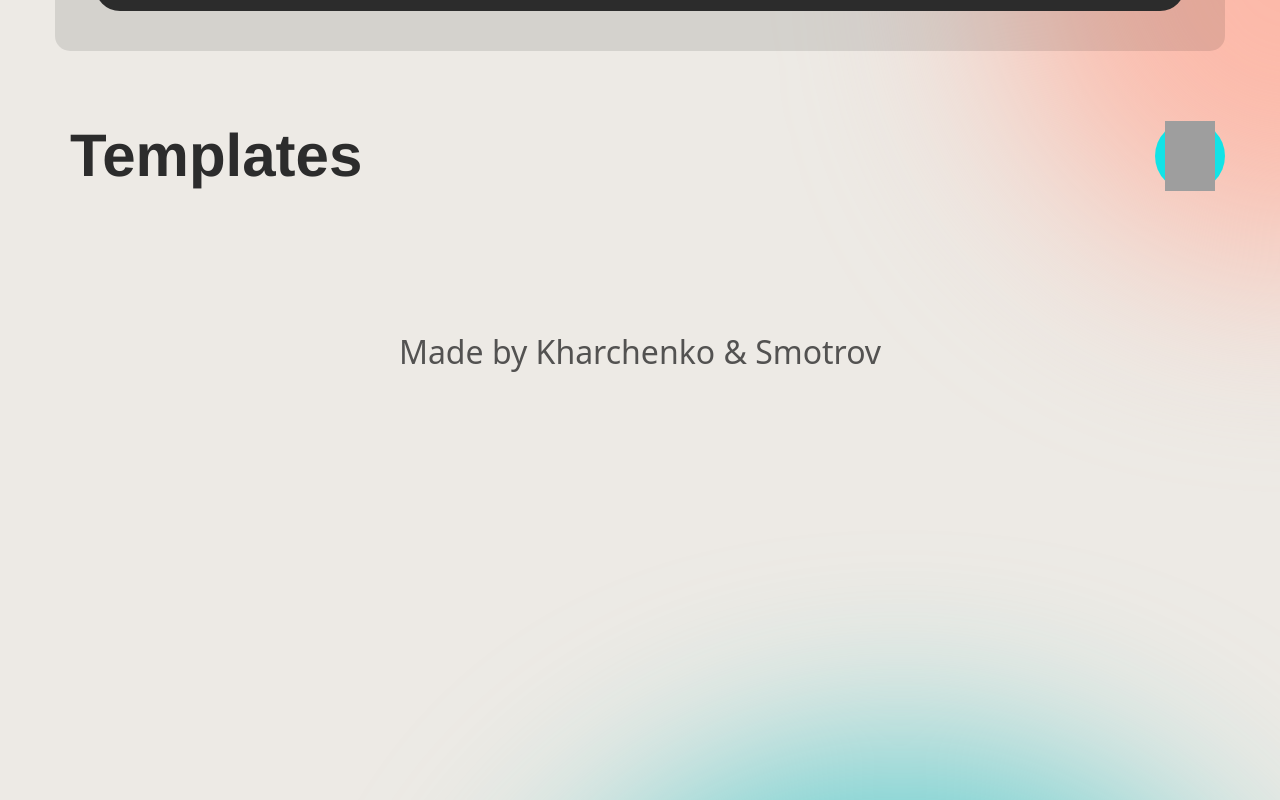
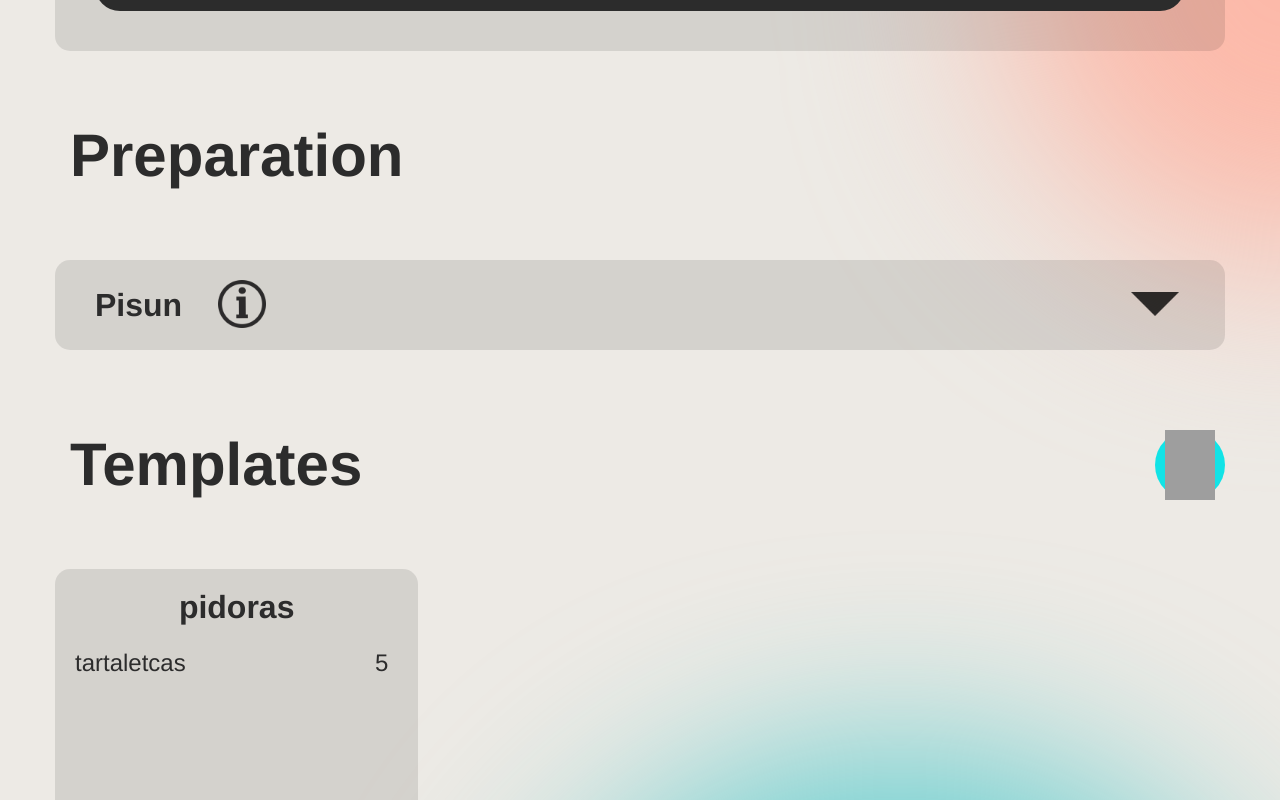
Before and after one commit to smotrov-misha/Tartaletcas, a React (Vite) app in the folder tartaletcas/: page / in a window 1280 px wide. Shown: the part 920-1720 px from the top of the page. Before the commit the page ends 1303 px from the top, so only its background shows below. Built offline with nearby package versions, Linux system fonts and the light colour scheme; grey boxes are pictures that could not be loaded.

Commit message:
connected Mishas preparation with other part of the project

```diff
--- a/tartaletcas/src/App.css
+++ b/tartaletcas/src/App.css
@@ -86,29 +86,32 @@ hr {
   margin-right: 30px;
 }
 
-.inwork-things {
+.work-prep-things {
   display: flex;
   margin: 40px 40px 10px 40px;
   justify-content: space-between;
 }
 
-.inwork-things button img {
+.work-prep-things button img {
   width: 48px;
   height: 48px;
   opacity: 0.8;
 }
 
-.inwork-things button {
+.work-prep-things button {
   background-color: transparent;
   border: none;
 }
 
-.inwork-item {
+.work-prep-item {
   background-color: rgba(0, 0, 0, 10%);
   margin: 0 55px 0 55px;
   padding-bottom: 10px;
   border-radius: 15px;
   transition: height 0.2s ease;
+}
+.prep-item {
+  padding-bottom: 0px;
 }
 
 .name-n-info {
--- a/tartaletcas/src/App.jsx
+++ b/tartaletcas/src/App.jsx
@@ -4,6 +4,7 @@ import dropArrow from './assets/drop_down_arrow.png'
 import infoButton from './assets/infromation-button.png'
 import Info from './Info';
 import Templates from './Templates';
+import PreparationItem from './PreparationItem.jsx'
 
 function Background() {
   return (
@@ -140,8 +141,8 @@ function Inworkitem(props) {
 
     return (
       <>
-      <div className= "inwork-item">
-        <div className = "inwork-things">
+      <div className= "work-prep-item">
+        <div className = "work-prep-things">
           <div className = "name-n-info">
           <h2 className = "item-name">{props.itemName}</h2>
           <button onClick={openInfo}><img src={infoButton}></img></button>
@@ -179,6 +180,16 @@ return (
 );
 }
 
+function Preparation() {
+
+  return (
+    <>
+    <h1>Preparation</h1>
+    <PreparationItem itemName="Pisun"/>
+    </>
+  )
+}
+
 function App() {
 
 
@@ -194,6 +205,7 @@ function App() {
     {whatPage === "Menus" && (
       <>
       <Inwork/>
+      <Preparation/>
       <Templates/>
       </>
     )}
--- /dev/null
+++ b/tartaletcas/src/PreparationItem.jsx
@@ -0,0 +1,63 @@
+import React,{ useState, useEffect } from 'react'
+import dropArrow from './assets/drop_down_arrow.png'
+import infoButton from './assets/infromation-button.png'
+import Info from './Info';
+
+function ProductInPreparation(props) {
+
+
+    return(
+        <>
+        <div className='product-in-prep'>
+            <h3>{props.Product}</h3>
+        </div>
+        </>
+    )
+}
+
+function PreparationItem(props) {
+    const dishes = [ {id: 1, Product: 'Salmon', howMany: 4540},
+        {id: 2, Product: 'Sex', howMany: 30},
+        {id: 3, Product: 'Bitch', howMany: 20}
+      ];
+
+    const [isExpanded, setIsExpanded] = useState(false);
+    const expand = () => {
+        setIsExpanded(!isExpanded);
+    }
+
+    const [infoIsOpened, setInfoIsOpened] = useState(false);
+
+    const closeInfo = () => {
+        setInfoIsOpened(!infoIsOpened);
+    }
+
+    const openInfo = () => {
+        setInfoIsOpened(true);
+    }
+    return(
+    <>
+        <div className="work-prep-item prep-item">
+            <div className="work-prep-things">
+                <div className="name-n-info">
+                    <h2 className="item-name">{props.itemName}</h2>
+                    <button onClick={openInfo}>
+                        <img src={infoButton}></img>
+                    </button>
+                </div>
+                <button id="arrow" onClick={expand} style={{ transform: isExpanded ? "rotate(180deg)" : "rotate(0deg)" }}>
+                    <img src={dropArrow} alt="Expand/Collapse" />
+                </button>
+            </div>
+            {isExpanded && (
+                <>
+                    {props.products.map(product => (<PreparationItem id={product.id} howMany={product.howMany} Product={product.Product}/> ))}
+                </>
+      )}
+        </div>
+        {infoIsOpened && <Info itemName={props.itemName} dishes={dishes} closeInfo={closeInfo}/>}
+    </>
+  )
+}
+
+export default PreparationItem
--- a/tartaletcas/src/Templates.jsx
+++ b/tartaletcas/src/Templates.jsx
@@ -119,7 +119,7 @@ function Templates(props) {
        setNewTemplateIsOpened(true);
      }
 
-     const [templates, setTemplates] = useState([]);
+     const [templates, setTemplates] = useState([{templateName: "pidoras", dishes: [{id: 1, name: "tartaletcas", amount: 5}], id: 100}]);
 
      const addTemplate = (newTemplate) => {
         newTemplate.id = lastTemplateId;
@@ -127,6 +127,7 @@ function Templates(props) {
         console.log(lastTemplateId);
         setTemplates([...templates, newTemplate]);
      }
+
 
      const changeTemplate = (newTemplate) => {
         for(let i = 0; i < templates.length; i++) {
```
